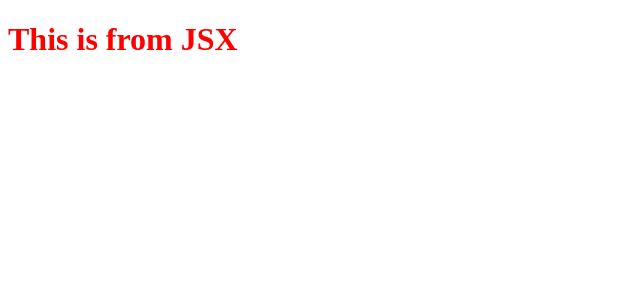
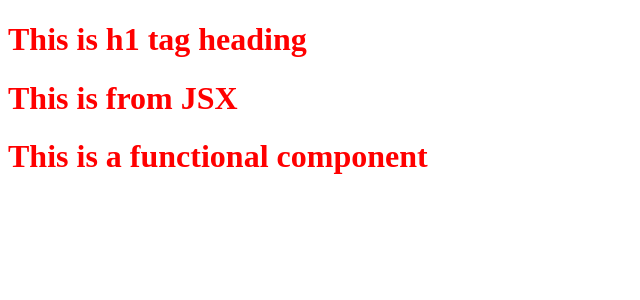
Before and after one commit to Rakshithkakathkar/foody, a React (Vite) app: page / in a window 1280 px wide. Shown: the top 300 px of the page, without its empty margins (0-640 px from the left). Built offline with nearby package versions, Linux system fonts and the light colour scheme.

Commit message:
different ways of component creation

```diff
--- a/App.js
+++ b/App.js
@@ -1,12 +1,24 @@
 import React from "react";
 import ReactDOM from "react-dom/client";
 
-// const heading = React.createElement(
-//   "h1",
-//   { class: "heading" },
-//   "This is h1 tag heading"
-// );
+// using React.createElement
+const heading = React.createElement(
+  "h1",
+  { class: "heading" },
+  "This is h1 tag heading"
+);
 
-const jsxHeading = <h1 className="heading">This is from JSX</h1>
+// creating a React element
+const jsxHeading = <h1 className="heading">This is from JSX</h1>;
+
+// creating a React component
+const HeadingComponent = () => (
+  <div>
+    {heading}
+    {jsxHeading}
+    <h1 className="heading">This is a functional component</h1>
+  </div>
+);
+
 const root = ReactDOM.createRoot(document.getElementById("root"));
-root.render(jsxHeading);
+root.render(<HeadingComponent />);
```
